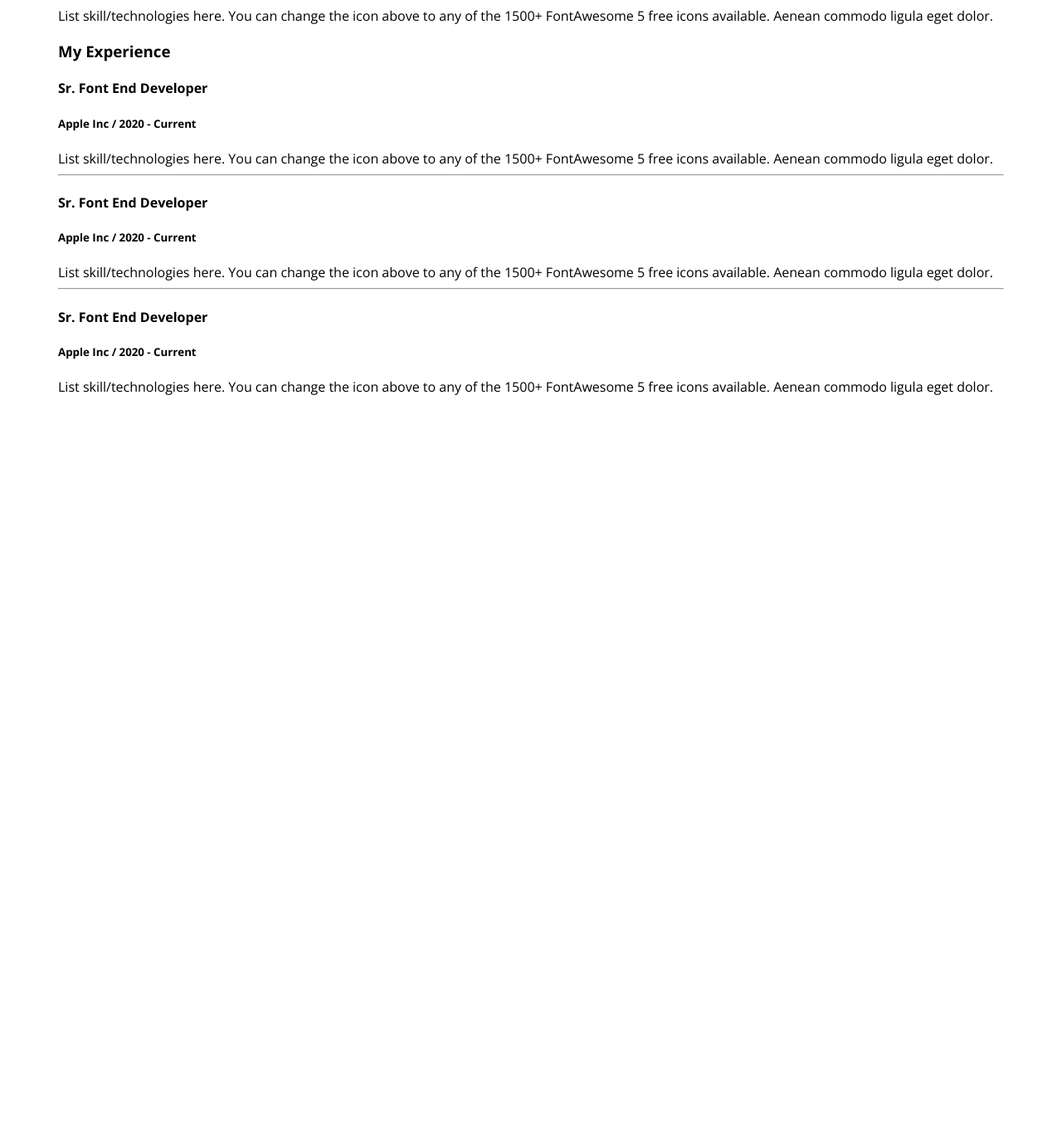
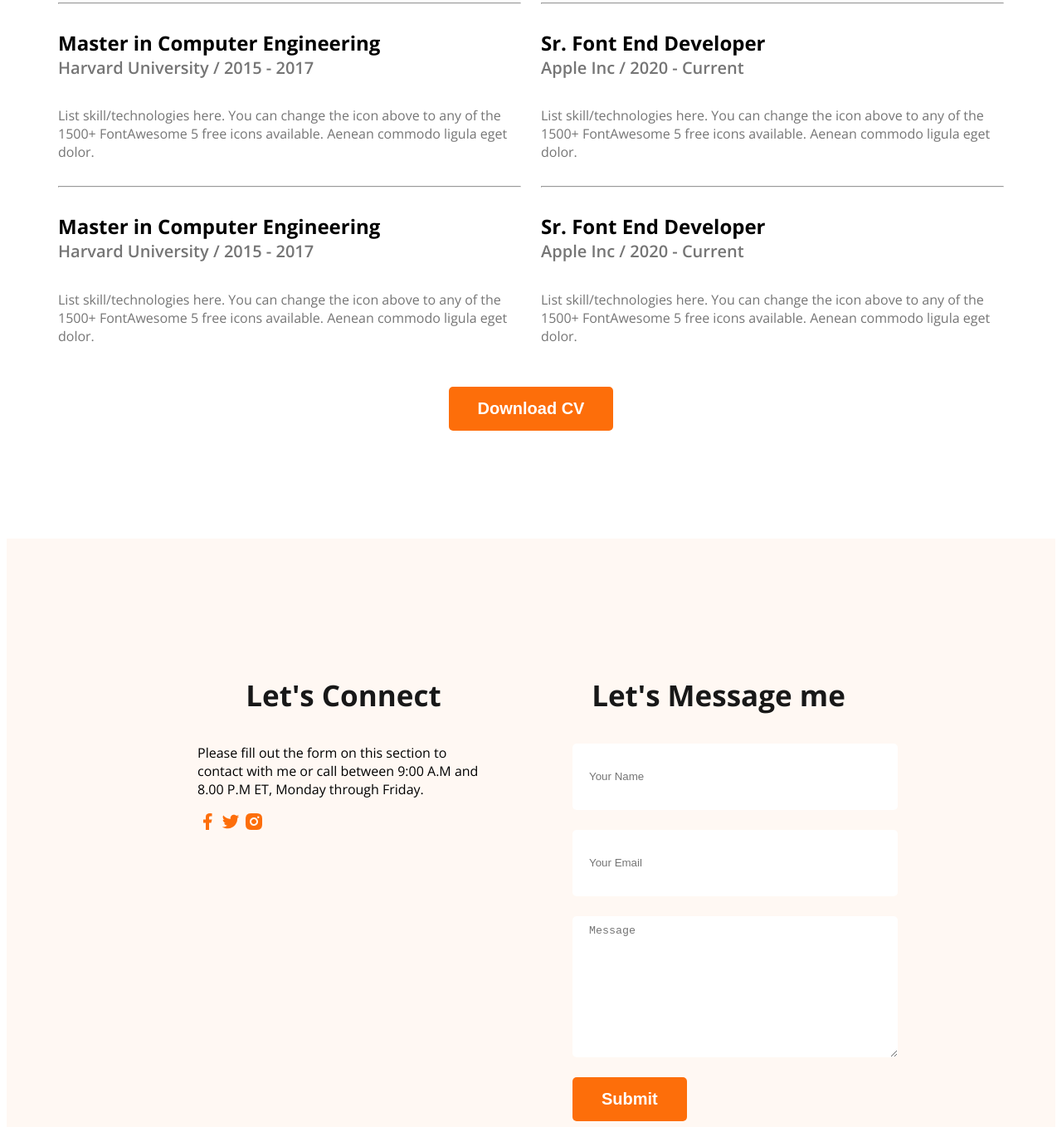
Before and after one commit to z4codelearner/Programming-Hero-First-Portfolio-Practice-Z4, a plain HTML site: page index.html in a window 1280 px wide. Shown: the part 2762-4120 px from the top of the page at 83% size. Before the commit the page ends 3247 px from the top, so only its background shows below. Drawn offline with nearby package versions, Linux system fonts and the light colour scheme.

Commit message:
first Practice Done

```diff
--- a/index.html
+++ b/index.html
@@ -104,10 +104,11 @@
           <section class="resume">
             <h3 class="section-title">A summary of My Resume</h3>
             <div class="resume-container">
+                <!-- left side My Education -->
                 <div class="resume-column">
-                    <h3 class="resume-column-title">My Education</h3>
+                    <h3 class="resume-column-title dark-2">My Education</h3>
                     <div class="experince">
-                        <h4 class="experience-title">Master in Computer Engineering</h4>
+                        <h4 class="experience-title dark-2">Master in Computer Engineering</h4>
                         <h5 class="experience-sub-title">Harvard University / 2015 - 2017</h5>
                         <div class="experinece-description">
                             List skill/technologies here. You can change the icon above to any of the 1500+ FontAwesome 5 free icons available. Aenean commodo ligula eget dolor.
@@ -130,11 +131,11 @@
                         </div>
                     </div>
                 </div>
-
+                <!-- right side My Experience -->
                 <div class="resume-column">
-                    <h3 class="resume-column-title">My Experience</h3>
+                    <h3 class="resume-column-title dark-2">My Experience</h3>
                     <div class="experince">
-                        <h4 class="experience-title">Sr. Font End Developer</h4>
+                        <h4 class="experience-title dark-2">Sr. Font End Developer</h4>
                         <h5 class="experience-sub-title">Apple Inc / 2020 - Current</h5>
                         <div class="experinece-description">List skill/technologies here. You can change the icon above to any of the 1500+ FontAwesome 5 free icons available. Aenean commodo ligula eget dolor.</div>
                     </div>
@@ -150,13 +151,33 @@
                         <h5 class="experience-sub-title">Apple Inc / 2020 - Current</h5>
                         <div class="experinece-description">List skill/technologies here. You can change the icon above to any of the 1500+ FontAwesome 5 free icons available. Aenean commodo ligula eget dolor.</div>
                     </div>
-
-
                 </div>
+            </div>
+            <!-- button -->
+            <div class="resume-button">
+                <button class="btn-primary">Download CV</button>
             </div>
           </section>
     </main>
-    <footer>
+    <footer class="secondary-bg">
+        <div class="footer-column">
+            <h3 class="section-title">Let's Connect</h3>
+            <p class="">Please fill out the form on this section to contact with me or call between 9:00 A.M and 8.00 P.M ET, Monday through Friday.</p>
+            <div class="social-links">
+                <a href="https://www.facebook.com/"><img src="./images/icons/facebook.png" alt="facebook"></a>
+                <a href="https://twitter.com/"><img src="./images/icons/twitter.png" alt="twitter"></a>
+                <a href="https://www.insta.com/"><img src="./images/icons/insta.png" alt="instagram"></a>
+            </div>
+        </div>
+        <div class="footer-column">
+            <h3 class="section-title">Let's Message me</h3>
+            <form class="contact" action="">
+                <input type="text" placeholder="Your Name">
+                <input type="email" placeholder="Your Email" name="" id="">
+                <textarea name="" id="" cols="30" rows="10" placeholder="Message"></textarea>
+                <input class="btn-primary" type="submit" value="Submit">
+            </form>
+        </div>
 
     </footer>
 </body>
--- a/styles/portfolio.css
+++ b/styles/portfolio.css
@@ -157,9 +157,76 @@ main {
     color: #757575;
     margin: 0;
 }
-.rasel {
+/* Resume style */
+.resume{
+    margin-top: 130px;
+    margin-bottom: 130px;
+}
+.resume-container {
     display: flex;
     justify-content: space-between;
     margin-top: 50px;
     gap: 24px;
 }
+.resume-column-title {
+    font-size: 30px;
+    font-weight: 700;
+}
+
+.experience-title{
+    font-size: 24px;
+    font-weight: 700;
+    margin-bottom: 0px;
+    margin-top: 0px;
+}
+.resume-column hr{
+
+    margin: 30px 0;
+}
+.experience-sub-title{
+    font-size: 20px;
+    font-weight: 600;
+    margin-top: 0px;
+    color: #757575;
+}
+.experinece-description{
+    font-size: 16px;
+    font-weight: 400;
+    color: #757575;
+}
+.resume-button{
+    text-align: center;
+    margin-top: 50px;
+}
+/* footer style */
+footer{
+    display: flex;
+    gap: 100px;
+    padding: 130px 230px;
+    margin-top: 100px;
+}
+.footer-column{
+    width: 50%;
+}
+footer input[type="text"], footer input[type="email"]{
+    display: block;
+    margin-bottom: 24px;
+    padding: 10px 20px;
+    background-color: white;
+    color: #757575;
+    border-radius: 5px;
+    border: none;
+    width: 100%;
+    height: 60px;
+}
+footer textarea{
+    display: block;
+    margin-bottom: 24px;
+    padding: 10px 20px;
+    background-color: white;
+    color: #757575;
+    border-radius: 5px;
+    border: none;
+    width: 100%;
+    height: 150px;
+}
```
